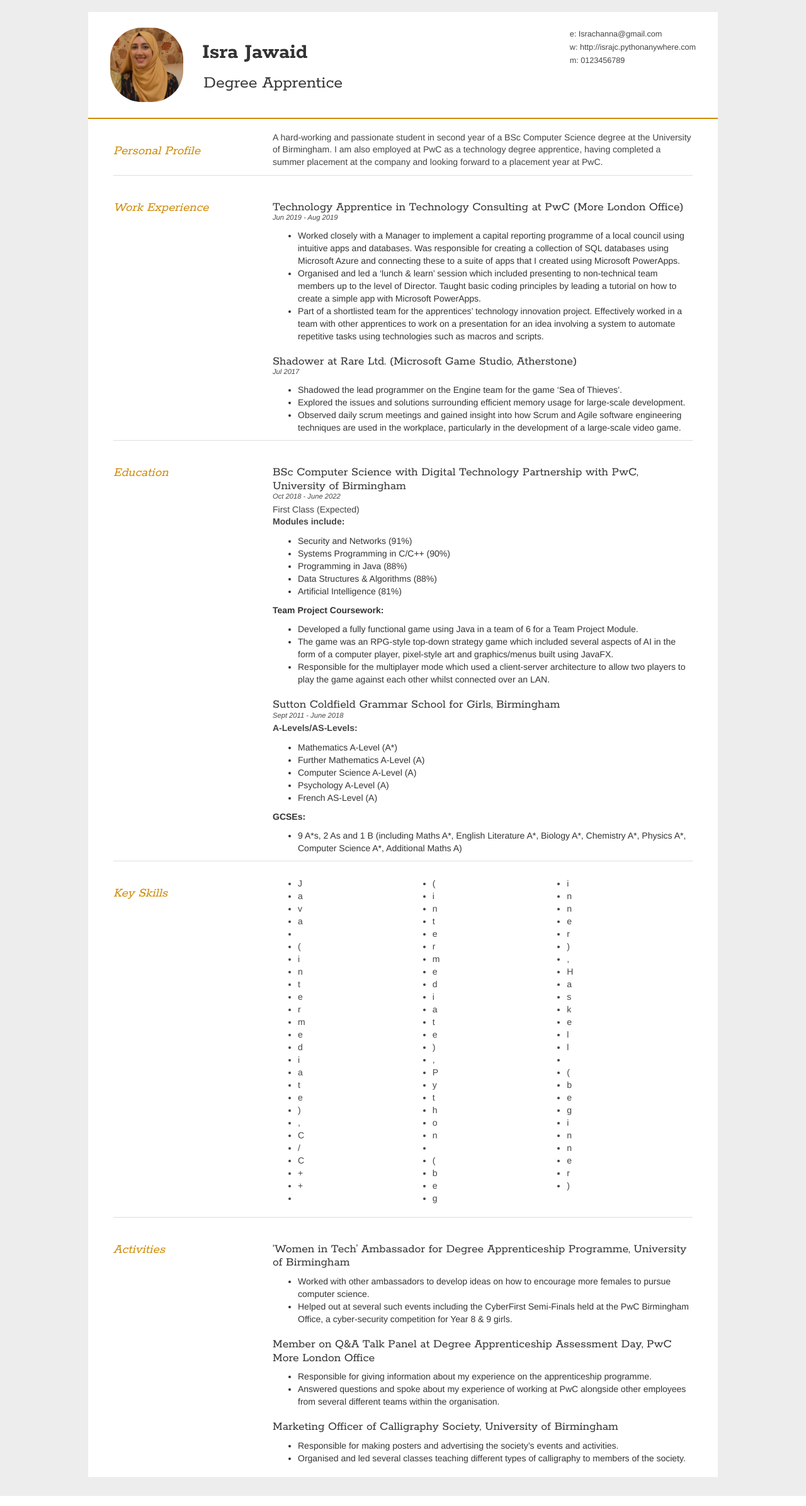
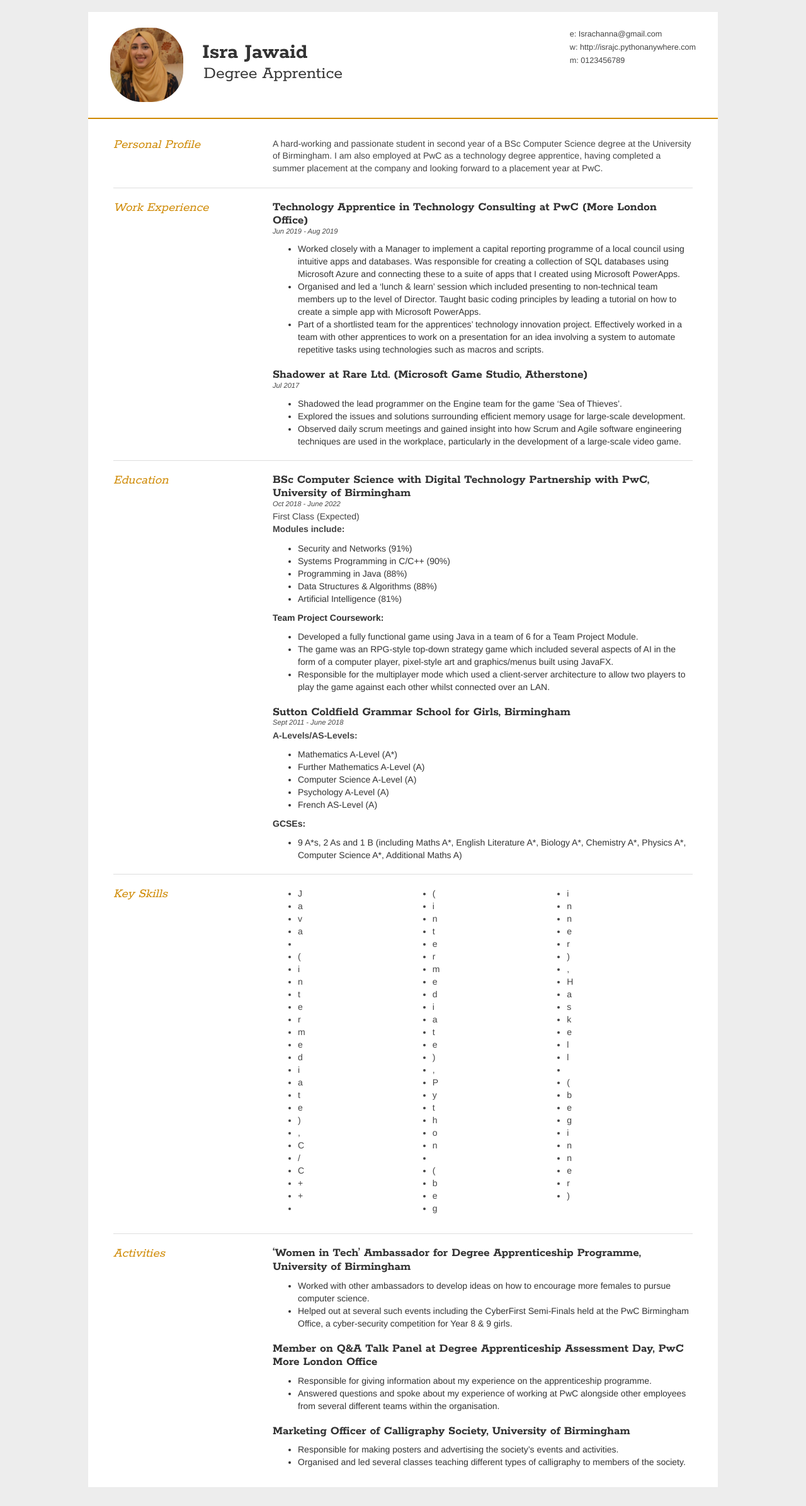
Before and after one commit to IsraJC/my-first-blog, a Django app: page /cv/1 in a window 1280 px wide. Shown: the part 51-2443 px from the top of the page at 63% size. Run offline with Django 3.2, Linux system fonts and the light colour scheme; data comes from the database, SQL or seed files in the repository; some libraries are stand-ins or nearby versions.

Commit message:
Fixed fonts and spacing on cv page

```diff
--- a/blog/static/css/style.css
+++ b/blog/static/css/style.css
@@ -69,6 +69,7 @@
 	font-size: 2em;
 	margin-left: 2px;
 	font-family: 'Rokkitt', Helvetica, Arial, sans-serif;
+	margin-top: 5px;
 }
 
 #mainArea {
@@ -124,15 +125,16 @@
 
 section {
 	border-top: 1px solid #dedede;
-	padding: 20px 0 0;
+	padding: 0px;
 }
 
 section:first-child {
 	border-top: 0;
+	margin-top: 10px;
 }
 
 section:last-child {
-	padding: 20px 0 10px;
+	padding: 0px 0 10px;
 }
 
 .sectionTitle {
@@ -143,6 +145,7 @@
 .sectionContent {
 	float: right;
 	width: 72.5%;
+	padding-bottom: 10px;
 }
 
 .sectionTitle h1 {
@@ -153,9 +156,15 @@
 }
 
 .sectionContent h2 {
-	font-family: 'Rokkitt', Helvetica, Arial, sans-serif;
+	font-family: 'Rokkitt', serif;
 	font-size: 1.4em;
 	margin-bottom: -2px;
+	font-weight: 600;
+}
+
+#personal_profile {
+	margin-top: 20px;
+	margin-bottom: 10px;
 }
 
 .subDetails {
@@ -170,7 +179,7 @@
 	-webkit-column-count:3;
 	column-count:3;
 	margin-bottom: 20px;
-	margin-top: 5px;
+	margin-top: 20px;
 	font-size: 1em;
 	color: #444;
 }
--- a/blog/templates/blog/base.html
+++ b/blog/templates/blog/base.html
@@ -1,6 +1,7 @@
 {% load static %}
 <html>
     <head>
+		<link rel="shortcut icon" href="#">
         {% block title %}
 		{% endblock %}
         <link rel="stylesheet" href="https://maxcdn.bootstrapcdn.com/bootstrap/3.3.7/css/bootstrap.min.css">
--- a/blog/templates/blog/cv_page.html
+++ b/blog/templates/blog/cv_page.html
@@ -10,7 +10,7 @@
 
 {% block stylesheets %}
 	<link rel="stylesheet" href="{% static 'css/style.css' %}">
-	<link href='http://fonts.googleapis.com/css?family=Rokkitt:400,700|Lato:400,300' rel='stylesheet' type='text/css'>
+	<link href="https://fonts.googleapis.com/css2?family=Lato:wght@300;400&family=Rokkitt:wght@400;700&display=swap" rel="stylesheet">
 {% endblock %}
 
 {% block content %}
```
